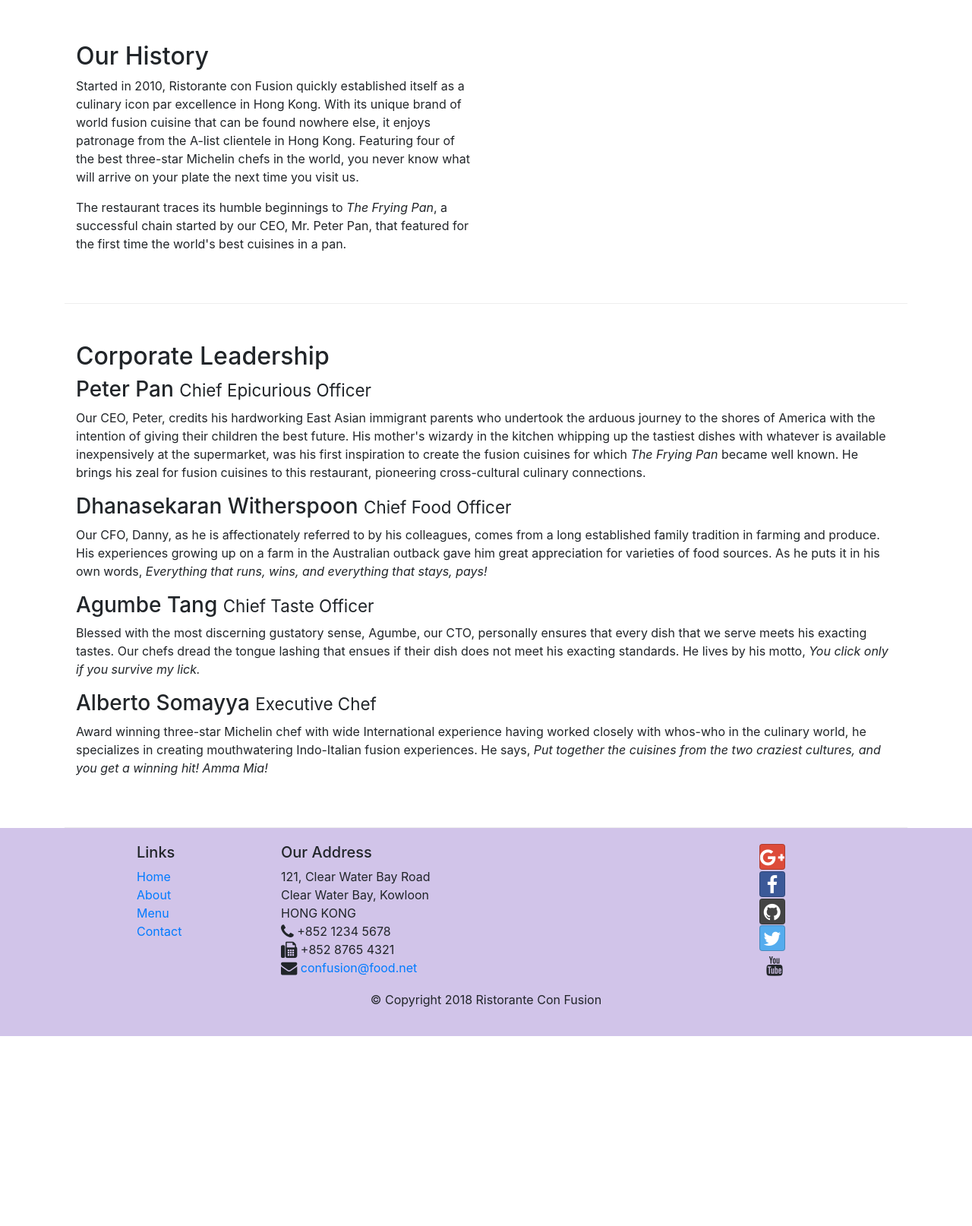
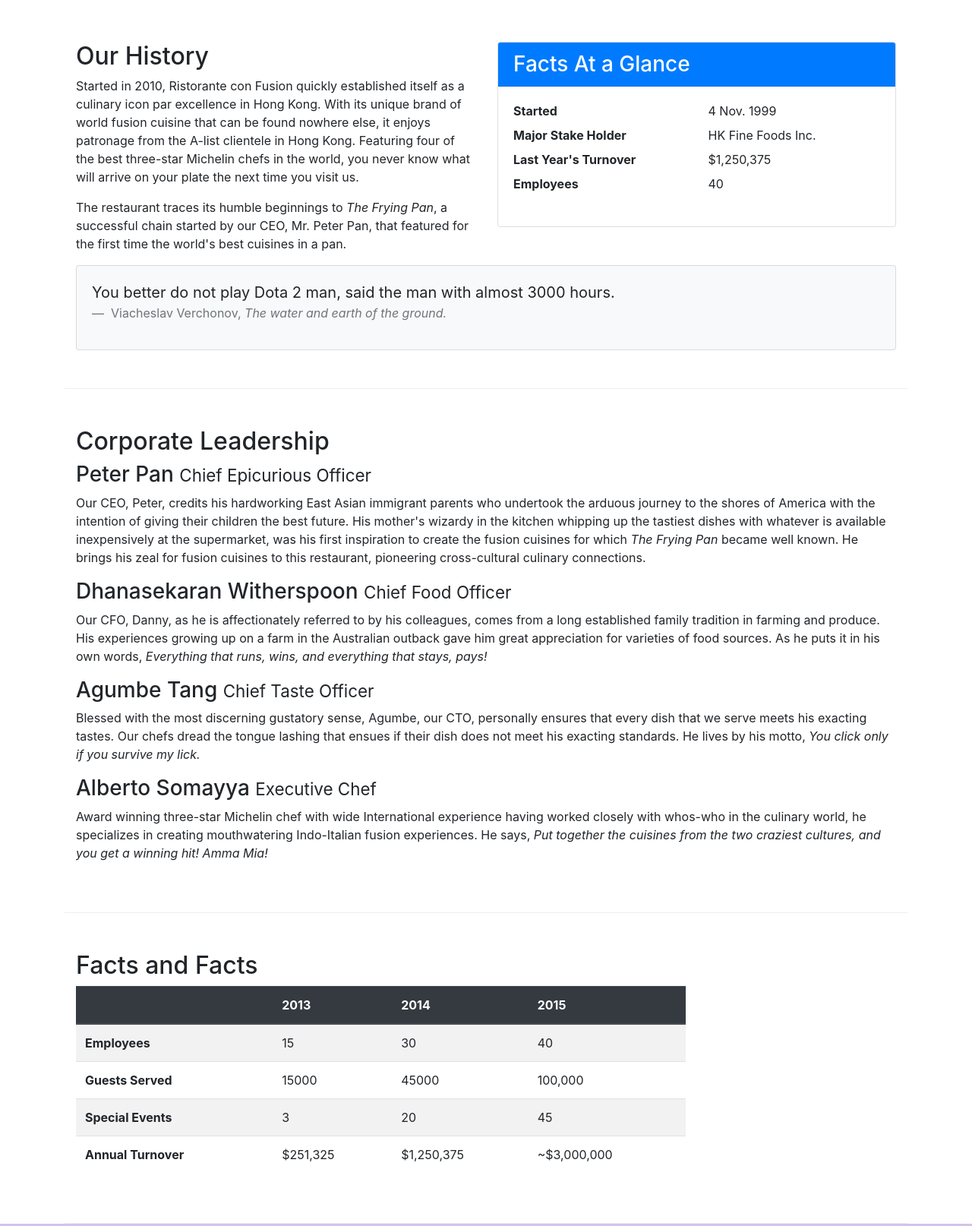
Before and after one commit to shibasensei/frontendUIHongKongUniverity, a website: page aboutus.html in a window 1280 px wide. Shown: the part 460-2074 px from the top of the page at 76% size. Before the commit the page ends 1824 px from the top, so only its background shows below. Drawn offline with nearby package versions, Linux system fonts and the light colour scheme.

Commit message:
images, badges, tables and card elements added

```diff
--- a/aboutus.html
+++ b/aboutus.html
@@ -24,7 +24,9 @@
       <button class="navbar-toggler" type="button" data-toggle="collapse" data-target="#Navbar">
         <span class="navbar-toggler-icon"></span>
       </button>
-        <a class="navbar-brand mr-auto" href="#">Viacheslav</a>
+      <a class="navbar-brand mr-auto" href="#">
+        <img src="./img/logo.png" alt="" width="41" height="30">
+      </a>
       <div class="collapse navbar-collapse" id="Navbar">
         <ul class="navbar-nav mr-auto">
           <li class="nav-time"><a class="nav-link" href="./index.html">
@@ -47,7 +49,8 @@
           <h1>Ristorante con Fusion</h1>
           <p>We take inspiration from the World's best cuisines, and create a unique fusion experience. Our lipsmacking creations will tickle your culinary senses!</p>
         </div>
-                <div class="col-12 col-sm">
+        <div class="col-12 col-sm align-self-center">
+          <img src="./img/logo.png" alt="main logo" class="img-fluid">
         </div>
       </div>
     </div>
@@ -66,12 +69,39 @@
     </div>
 
     <div class="row row-content">
-            <div class="col-12 col-md-6 col-12">
+      <div class="col-sm-6">
         <h2>Our History</h2>
-                <p>Started in 2010, Ristorante con Fusion quickly established itself as a culinary icon par excellence in Hong Kong. With its unique brand of world fusion cuisine that can be found nowhere else, it enjoys patronage from the A-list clientele in Hong Kong.  Featuring four of the best three-star Michelin chefs in the world, you never know what will arrive on your plate the next time you visit us.</p>
+        <p>Started in 2010, Ristorante con Fusion quickly established itself as a culinary icon par excellence in Hong Kong. With its unique brand of world fusion cuisine that can be found nowhere else, it enjoys patronage from the A-list clientele
+          in Hong Kong. Featuring four of the best three-star Michelin chefs in the world, you never know what will arrive on your plate the next time you visit us.</p>
         <p>The restaurant traces its humble beginnings to <em>The Frying Pan</em>, a successful chain started by our CEO, Mr. Peter Pan, that featured for the first time the world's best cuisines in a pan.</p>
       </div>
-            <div class="col-12 col-sm">
+      <div class="col-sm">
+        <div class="card">
+          <h3 class="card-header bg-primary text-white">Facts At a Glance</h3>
+          <div class="card-body">
+            <dl class="row">
+              <dt class="col-6">Started</dt>
+              <dd class="col-6">4 Nov. 1999</dd>
+              <dt class="col-6">Major Stake Holder</dt>
+              <dd class="col-6">HK Fine Foods Inc.</dd>
+              <dt class="col-6">Last Year's Turnover</dt>
+              <dd class="col-6">$1,250,375</dd>
+              <dt class="col-6">Employees</dt>
+              <dd class="col-6">40</dd>
+            </dl>
+          </div>
+        </div>
+      </div>
+      <div class="col-12">
+        <div class="card card-body bg-light">
+          <blockquote class="blockquote">
+            <p class="mb-0">You better do not play Dota 2 man, said the man with almost 3000 hours.</p>
+            <footer class="blockquote-footer">
+              Viacheslav Verchonov,
+              <cite title="Source Title">The water and earth of the ground.</cite>
+            </footer>
+          </blockquote>
+        </div>
       </div>
     </div>
 
@@ -80,16 +110,65 @@
       <div class="col-12">
         <h2>Corporate Leadership</h2>
         <h3>Peter Pan <small>Chief Epicurious Officer</small></h3>
-                <p class="d-none d-sm-block">Our CEO, Peter, credits his hardworking East Asian immigrant parents who undertook the arduous journey to the shores of America with the intention of giving their children the best future. His mother's wizardy in the kitchen whipping up the tastiest dishes with whatever is available inexpensively at the supermarket, was his first inspiration to create the fusion cuisines for which <em>The Frying Pan</em> became well known. He brings his zeal for fusion cuisines to this restaurant, pioneering cross-cultural culinary connections.</p>
+        <p class="d-none d-sm-block">Our CEO, Peter, credits his hardworking East Asian immigrant parents who undertook the arduous journey to the shores of America with the intention of giving their children the best future. His mother's wizardy in
+          the kitchen whipping up the tastiest dishes with whatever is available inexpensively at the supermarket, was his first inspiration to create the fusion cuisines for which <em>The Frying Pan</em> became well known. He brings his zeal for
+          fusion cuisines to this restaurant, pioneering cross-cultural culinary connections.</p>
         <h3>Dhanasekaran Witherspoon <small>Chief Food Officer</small></h3>
-                <p class="d-none d-sm-block">Our CFO, Danny, as he is affectionately referred to by his colleagues, comes from a long established family tradition in farming and produce. His experiences growing up on a farm in the Australian outback gave him great appreciation for varieties of food sources. As he puts it in his own words, <em>Everything that runs, wins, and everything that stays, pays!</em></p>
+        <p class="d-none d-sm-block">Our CFO, Danny, as he is affectionately referred to by his colleagues, comes from a long established family tradition in farming and produce. His experiences growing up on a farm in the Australian outback gave him
+          great appreciation for varieties of food sources. As he puts it in his own words, <em>Everything that runs, wins, and everything that stays, pays!</em></p>
         <h3>Agumbe Tang <small>Chief Taste Officer</small></h3>
-                <p class="d-none d-sm-block">Blessed with the most discerning gustatory sense, Agumbe, our CTO, personally ensures that every dish that we serve meets his exacting tastes. Our chefs dread the tongue lashing that ensues if their dish does not meet his exacting standards. He lives by his motto, <em>You click only if you survive my lick.</em></p>
+        <p class="d-none d-sm-block">Blessed with the most discerning gustatory sense, Agumbe, our CTO, personally ensures that every dish that we serve meets his exacting tastes. Our chefs dread the tongue lashing that ensues if their dish does not
+          meet his exacting standards. He lives by his motto, <em>You click only if you survive my lick.</em></p>
         <h3>Alberto Somayya <small>Executive Chef</small></h3>
-                <p class="d-none d-sm-block">Award winning three-star Michelin chef with wide International experience having worked closely with whos-who in the culinary world, he specializes in creating mouthwatering Indo-Italian fusion experiences. He says, <em>Put together the cuisines from the two craziest cultures, and you get a winning hit! Amma Mia!</em></p>
+        <p class="d-none d-sm-block">Award winning three-star Michelin chef with wide International experience having worked closely with whos-who in the culinary world, he specializes in creating mouthwatering Indo-Italian fusion experiences. He
+          says, <em>Put together the cuisines from the two craziest cultures, and you get a winning hit! Amma Mia!</em></p>
       </div>
     </div>
-
+    <div class="row row-content">
+      <div class="col-12 col-sm-9">
+        <h2>Facts and Facts</h2>
+        <div class="table-responsive">
+          <table class="table table-striped">
+            <thead class="thead-dark">
+              <tr>
+                <th>&nbsp;</th>
+                <th>2013</th>
+                <th>2014</th>
+                <th>2015</th>
+              </tr>
+            </thead>
+            <tbody>
+              <tr>
+                <th>Employees</th>
+                <td>15</td>
+                <td>30</td>
+                <td>40</td>
+              </tr>
+              <tr>
+                <th>Guests Served</th>
+                <td>15000</td>
+                <td>45000</td>
+                <td>100,000</td>
+              </tr>
+              <tr>
+                <th>Special Events</th>
+                <td>3</td>
+                <td>20</td>
+                <td>45</td>
+              </tr>
+              <tr>
+                <th>Annual Turnover</th>
+                <td>$251,325</td>
+                <td>$1,250,375</td>
+                <td>~$3,000,000</td>
+              </tr>
+            </tbody>
+          </table>
+        </div>
+      </div>
+      <div class="col-12 col-sm-3">
+      </div>
+    </div>
   </div>
 
   <footer class="footer">
```
Also changed, not shown: contactus.html (+5 -2 lines), index.html (+22 -4 lines), img/alberto.png (added), img/buffet.png (added), img/logo.png (added), img/uthappizza.png (added). Lines whose indentation alone changed are shown as unchanged.
